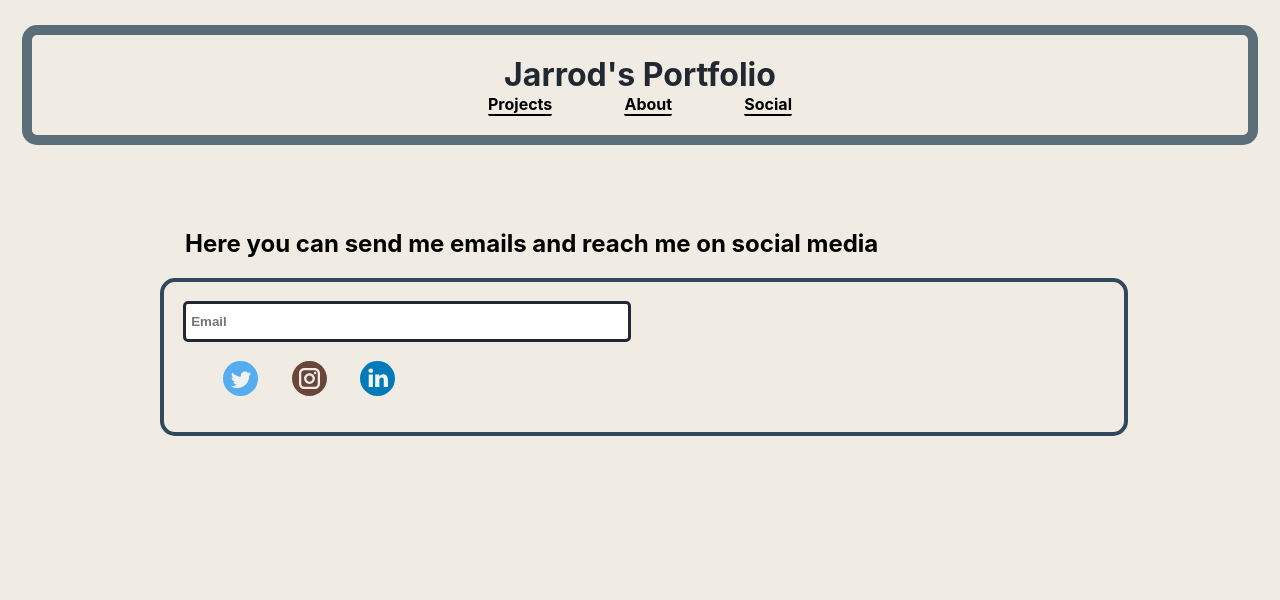
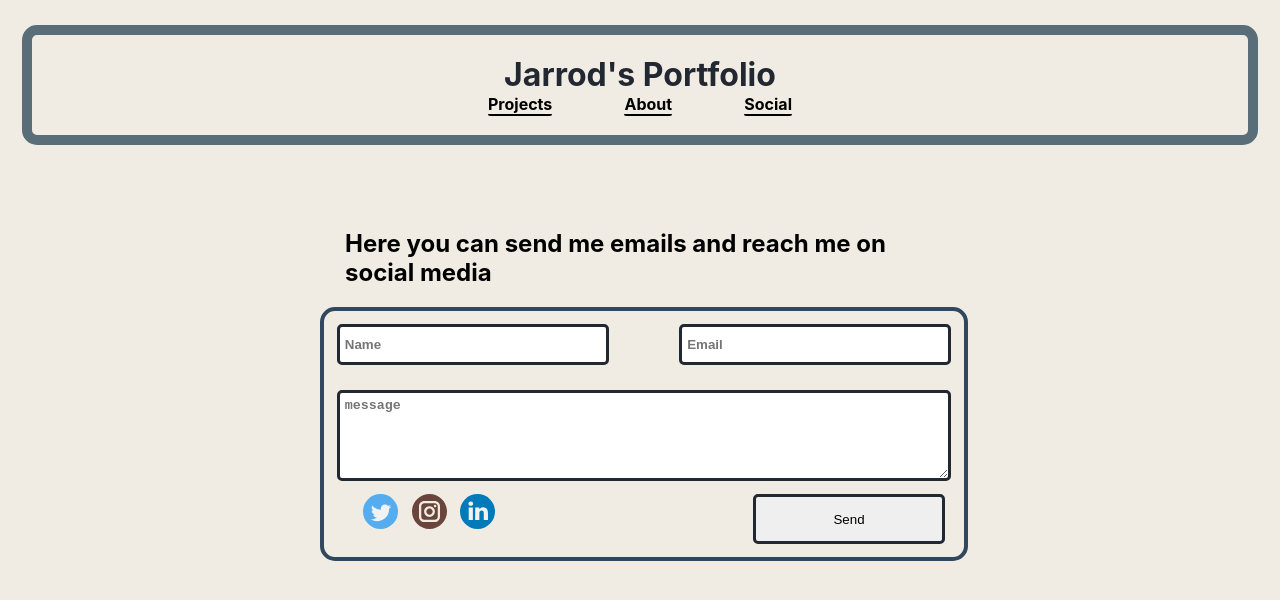
Before and after one commit to jarrod847/Portfolio, a React (Create React App) app: page /social in a window 1280 px wide. Shown: the top 600 px of the page. Built offline with nearby package versions, Linux system fonts and the light colour scheme.

Commit message:
send emails form social tab

```diff
--- a/package.json
+++ b/package.json
@@ -6,6 +6,7 @@
     "@testing-library/jest-dom": "^4.2.4",
     "@testing-library/react": "^9.3.2",
     "@testing-library/user-event": "^7.1.2",
+    "emailjs-com": "^2.4.1",
     "node-sass": "^4.14.1",
     "react": "^16.13.1",
     "react-dom": "^16.13.1",
--- a/src/Components/social.js
+++ b/src/Components/social.js
@@ -1,19 +1,57 @@
-import React from "react";
+import React, { useState } from "react";
 import "../scss/social.scss";
 import twit from "../imgs/windows-media-audio.svg";
 import insta from "../imgs/logos.svg";
 import linkdin from "../imgs/networks.svg";
+import emailjs from "emailjs-com";
 const Social = () => {
+  const [email, setEmail] = useState({
+    name: "",
+    message: "",
+    email: "",
+  });
+
+  const sendEmail = (e) => {
+    e.preventDefault();
+    emailjs
+      .sendForm(
+        `${process.env.REACT_APP_SERVICE_ID}`,
+        `${process.env.REACT_APP_TEMPLATE_ID}`,
+        e.target,
+        `${process.env.REACT_APP_USER_ID}`
+      )
+      .then((results) => {
+        console.log("Succesfully sent");
+      });
+  };
+
   return (
     <div className="socialDiv">
       <h2 className="socialHeader">
         Here you can send me emails and reach me on social media
       </h2>
       <div className="socialCont">
-        <input className="socialEmail" placeholder="Email"></input>
+        <form className="socialForm" onSubmit={sendEmail}>
+          <input className="socialEmail" name="user_name" placeholder="Name" />
+          <input
+            className="socialEmail"
+            name="user_email"
+            placeholder="Email"
+          />
+
+          <textarea
+            className="message"
+            name="html_message"
+            placeholder="message"
+          />
+
           <div className="socialLogos">
             <a href="https://twitter.com/SkahillJarrod">
-            <img className="socialMediaLogo" src={twit} alt="Twitter Account" />
+              <img
+                className="socialMediaLogo"
+                src={twit}
+                alt="Twitter Account"
+              />
             </a>
             <a href="https://www.instagram.com/jarrod847/">
               <img
@@ -30,6 +68,8 @@ const Social = () => {
               />
             </a>
           </div>
+          <button>Send</button>
+        </form>
       </div>
     </div>
   );
--- a/src/scss/social.scss
+++ b/src/scss/social.scss
@@ -1,6 +1,6 @@
 .socialDiv {
   display: flex;
-  width: 75%;
+  width: 50%;
   margin: 5% auto;
   flex-direction: column;
 
@@ -11,8 +11,54 @@
   .socialCont {
     border: solid 4px #30475e;
     border-radius: 15px;
-    height: 150px;
+    height: 50%;
     width: 100%;
+    display: flex;
+    flex-direction: column;
+  }
+
+  .message {
+    margin: 2%;
+    height: 75px;
+    font-weight: bold;
+    padding: 5px;
+    border: 3px solid #222831;
+    border-radius: 5px;
+  }
+
+  .socialForm {
+    display: flex;
+    flex-flow: row wrap;
+    justify-content: space-between;
+    .socialEmail {
+      margin: 2%;
+      height: 25px;
+      font-weight: bold;
+      padding: 5px;
+      width: 40%;
+      border: 3px solid #222831;
+      border-radius: 5px;
+    }
+    button {
+      width: 30%;
+      height: 50px;
+      margin-bottom: 2%;
+      margin-right: 19px;
+      border: 3px solid #222831;
+      border-radius: 5px;
+      :hover {
+        text-decoration: underline;
+      }
+    }
+    .message {
+      margin: 2%;
+      height: 75px;
+      font-weight: bold;
+      padding: 5px;
+      width: 100%;
+      border: 3px solid #222831;
+      border-radius: 5px;
+    }
   }
 
   .socialLogos {
@@ -26,15 +72,6 @@
   .socialMediaLogo {
     width: 35px;
     height: 35px;
-  }
-
-  .socialEmail {
-    margin: 2%;
-    height: 25px;
-    font-weight: bold;
-    padding: 5px;
-    width: 45%;
-    border: 3px solid #222831;
-    border-radius: 5px;
+    margin-bottom: 5%;
   }
 }
```
Also changed, not shown: 2 other files (tests, documents, lock files or other folders). Lines whose indentation alone changed are shown as unchanged.
